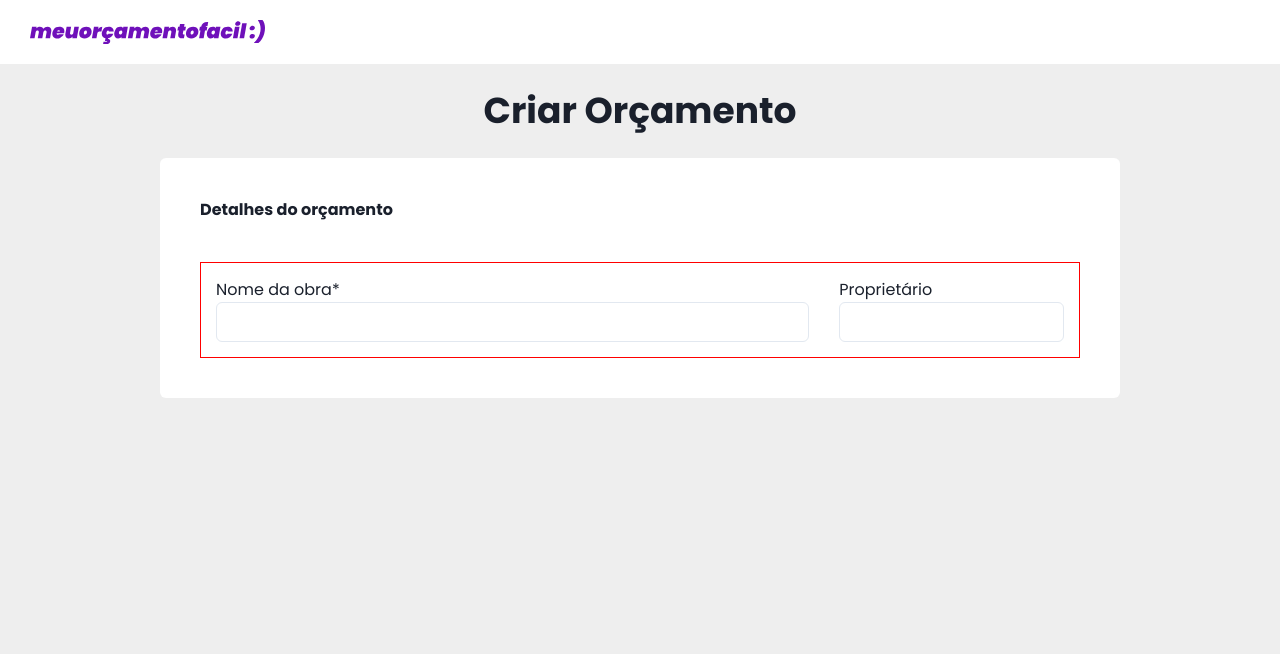
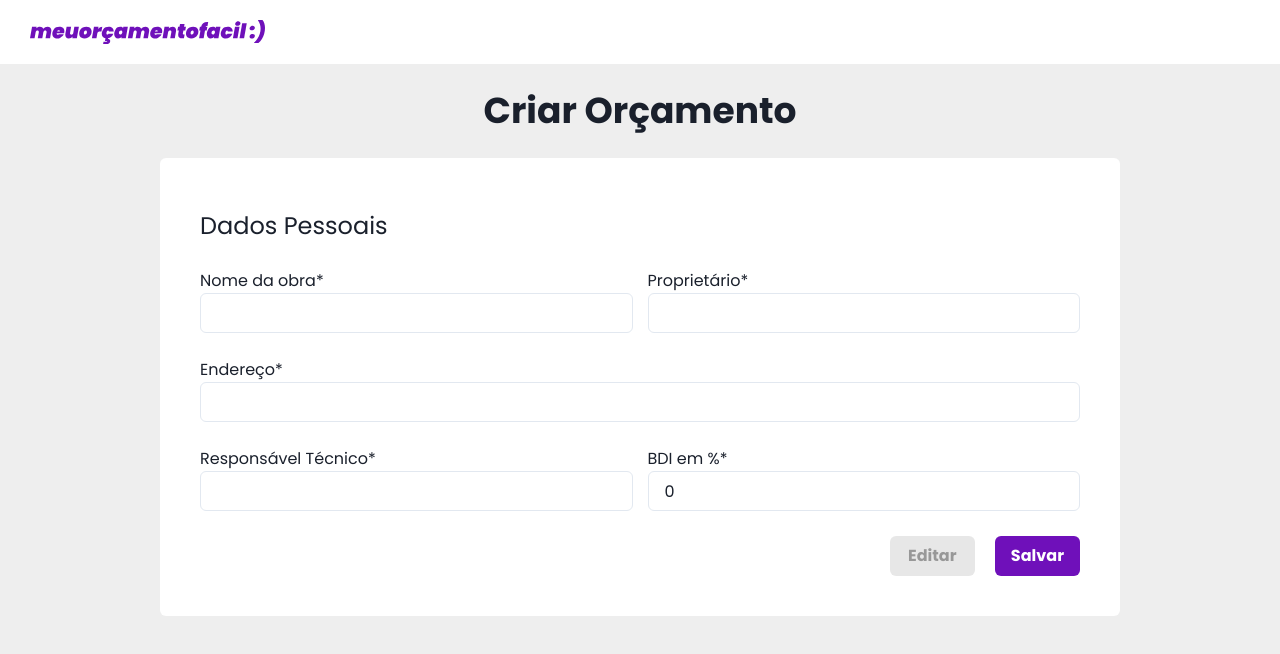
Before and after one commit to okelvynsantana/orcaapp, a Next.js app: page /create-budget in a window 1280 px wide. Shown: the top 654 px of the page. Built offline with nearby package versions, Linux system fonts and the light colour scheme.

Commit message:
chore: Add personal data form

```diff
--- /dev/null
+++ b/components/PersonalDataForm.tsx
@@ -0,0 +1,154 @@
+import {
+  Button,
+  Flex,
+  FormControl,
+  Input,
+  SimpleGrid,
+  Text,
+  useTheme,
+} from "@chakra-ui/react";
+import { Formik, FormikHelpers } from "formik";
+import { shade } from "polished";
+import { useCallback, useState } from "react";
+import { useBudget } from "../context/BudgetContext";
+
+interface IFormData {
+  constructionName: string;
+  proprietary: string;
+  address: string;
+  technicalManager: string;
+  bdi: number;
+}
+
+const PersonalDataForm: React.FC = () => {
+  const { setBasicData, basicData, setStep, step } = useBudget();
+  const theme = useTheme();
+  const [inEdit, setInEdit] = useState(true);
+
+  const formData: IFormData = {
+    constructionName: "",
+    proprietary: "",
+    address: "",
+    technicalManager: "",
+    bdi: 0,
+  };
+
+  const handleEdit = useCallback(() => {
+    setInEdit(true);
+  }, []);
+
+  const onSubmit = (values: IFormData, {}: FormikHelpers<IFormData>) => {
+    setInEdit(false);
+    setBasicData(values);
+    setStep(2);
+    console.log({ basicData });
+  };
+  return (
+    <Flex width="100%">
+      <Formik
+        initialValues={formData}
+        onSubmit={onSubmit}
+        render={({ values, handleChange, handleSubmit }) => (
+          <Flex as="form" onSubmit={handleSubmit} flexDir="column" width="100%">
+            <Text fontSize="24px" marginTop="10px">
+              Dados Pessoais
+            </Text>
+            <SimpleGrid
+              columns={2}
+              columnGap="15px"
+              marginTop="25px"
+              rowGap="25px"
+            >
+              <Flex flexDir="column" width="100%">
+                <Text as="label">Nome da obra*</Text>
+                <Input
+                  disabled={!inEdit}
+                  name="constructionName"
+                  value={values.constructionName}
+                  onChange={handleChange}
+                />
+              </Flex>
+              <Flex flexDir="column">
+                <Text as="label">Proprietário*</Text>
+                <Input
+                  disabled={!inEdit}
+                  name="proprietary"
+                  value={values.proprietary}
+                  onChange={handleChange}
+                />
+              </Flex>
+            </SimpleGrid>
+            <Flex flexDir="column" mt="25px">
+              <Text as="label">Endereço*</Text>
+              <Input
+                disabled={!inEdit}
+                name="address"
+                value={values.address}
+                onChange={handleChange}
+              />
+            </Flex>
+            <SimpleGrid
+              columns={2}
+              columnGap="15px"
+              marginTop="25px"
+              rowGap="25px"
+            >
+              <Flex flexDir="column" width="100%">
+                <Text as="label">Responsável Técnico*</Text>
+                <Input
+                  disabled={!inEdit}
+                  name="technicalManager"
+                  value={values.technicalManager}
+                  onChange={handleChange}
+                />
+              </Flex>
+              <Flex flexDir="column">
+                <Text as="label">BDI em %*</Text>
+                <Input
+                  disabled={!inEdit}
+                  name="bdi"
+                  value={values.bdi}
+                  onChange={handleChange}
+                  type="number"
+                />
+              </Flex>
+            </SimpleGrid>
+            <SimpleGrid
+              columns={2}
+              columnGap="20px"
+              marginTop="25px"
+              alignSelf="flex-end"
+            >
+              <Button
+                type="button"
+                isDisabled={inEdit}
+                onClick={handleEdit}
+                color="#000"
+                bg="#c4c4c4"
+                _hover={{
+                  background: shade(0.2, "#c4c4c4"),
+                }}
+              >
+                Editar
+              </Button>
+
+              <Button
+                type="submit"
+                isDisabled={!inEdit}
+                color="#FFF"
+                bg="brand.primary"
+                _hover={{
+                  background: shade(0.2, theme.colors.brand.primary),
+                }}
+              >
+                Salvar
+              </Button>
+            </SimpleGrid>
+          </Flex>
+        )}
+      />
+    </Flex>
+  );
+};
+
+export default PersonalDataForm;
--- /dev/null
+++ b/context/BudgetContext.tsx
@@ -0,0 +1,52 @@
+import { createContext, Dispatch, SetStateAction, useContext, useState } from "react";
+
+interface IBasicData {
+  constructionName: string;
+  proprietary: string;
+  technicalManager: string;
+  address: string;
+  bdi: number;
+}
+
+interface IBudgetData {
+  basicData: IBasicData;
+  step: number;
+  setStep: (step: number) => void;
+  setBasicData: (data: IBasicData) => void;
+}
+
+const budgetState = {
+  basicData: {
+    constructionName: "",
+    proprietary: "",
+    technicalManager: "",
+    address: "",
+    bdi: 0,
+  },
+  setBasicData: () => {},
+  step: 1,
+  setStep: () => {}
+};
+const BudgetContext = createContext<IBudgetData>(budgetState);
+
+function BudgetProvider({ children }) {
+  const [basicData, setBasicData] = useState(budgetState.basicData);
+  const [step, setStep] = useState(1)
+  return (
+    <BudgetContext.Provider value={{ basicData, setBasicData, step, setStep }}>
+      {children}
+    </BudgetContext.Provider>
+  );
+};
+
+
+const useBudget = (): IBudgetData => {
+  const context = useContext(BudgetContext);
+  if (!context) {
+    throw new Error("useBudget must be used within a BudgetProvider.");
+  }
+
+  return context;
+};
+
+export { BudgetContext, BudgetProvider, useBudget };
--- a/pages/create-budget.tsx
+++ b/pages/create-budget.tsx
@@ -8,53 +8,24 @@ import {
   Text,
 } from "@chakra-ui/react";
 import { useState } from "react";
-import CardBody from "./components/cardBody";
-import CustomHeader from "./components/header";
+import CardBody from "../components/cardBody";
+import CustomHeader from "../components/header";
+import PersonalDataForm from "../components/PersonalDataForm";
+import { BudgetProvider } from "../context/BudgetContext";
 
 const createBudget: React.FC = () => {
-  const [constructionName, setConstuctionName] = useState("");
-  const [proprietary, setProprietary] = useState("");
   return (
+    <BudgetProvider>
       <Flex flexDir="column" alignItems="center" justifyContent="center">
         <CustomHeader />
         <Text as="h1" mt="20px" fontWeight="bold" fontSize="36px">
           Criar Orçamento
         </Text>
         <CardBody>
-        <Flex flexDir="column">
-          <Text as="h2" fontWeight="600">
-            Detalhes do orçamento
-          </Text>
-
-          {/* Form */}
-          <Flex
-            as="form"
-            mt="40px"
-            alignItems="center"
-            width="100%"
-            justifyContent="center"
-            border="red 1px solid"
-          >
-            <FormControl flexDir="column" p="15px">
-              <Text as="label">Nome da obra*</Text>
-              <Input
-                isRequired={true}
-                value={constructionName}
-                onChange={(e) => setConstuctionName(e.target.value)}
-              />
-            </FormControl>
-            <FormControl p="15" flexDir="column" width="40%">
-              <Text as="label">Proprietário</Text>
-              <Input
-                value={proprietary}
-                onChange={(e) => setProprietary(e.target.value)}
-              />
-              {proprietary}
-            </FormControl>
-          </Flex>
-        </Flex>
+          <PersonalDataForm />
         </CardBody>
       </Flex>
+    </BudgetProvider>
   );
 };
 
--- a/pages/index.tsx
+++ b/pages/index.tsx
@@ -1,5 +1,5 @@
 import { Button, Flex, Image, Text, useTheme } from "@chakra-ui/react";
-import CustomHeader from "./components/header";
+import CustomHeader from "../components/header";
 import { shade } from 'polished'
 import { useRouter } from 'next/router'
 
```
Also changed, not shown: components/cardBody.tsx (renamed from pages/components/cardBody.tsx), components/header.tsx (renamed from pages/components/header.tsx). Lines whose indentation alone changed are shown as unchanged.
